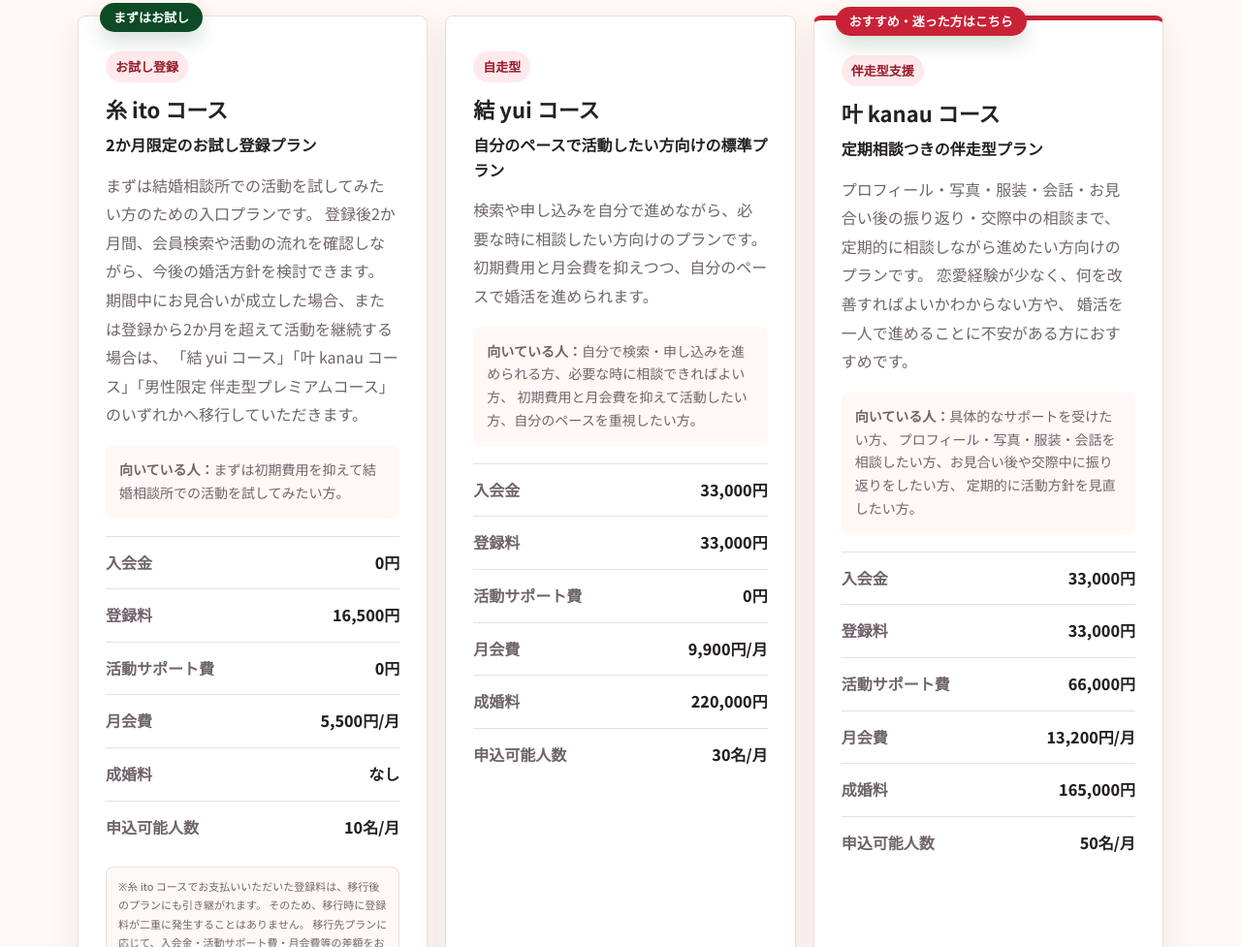
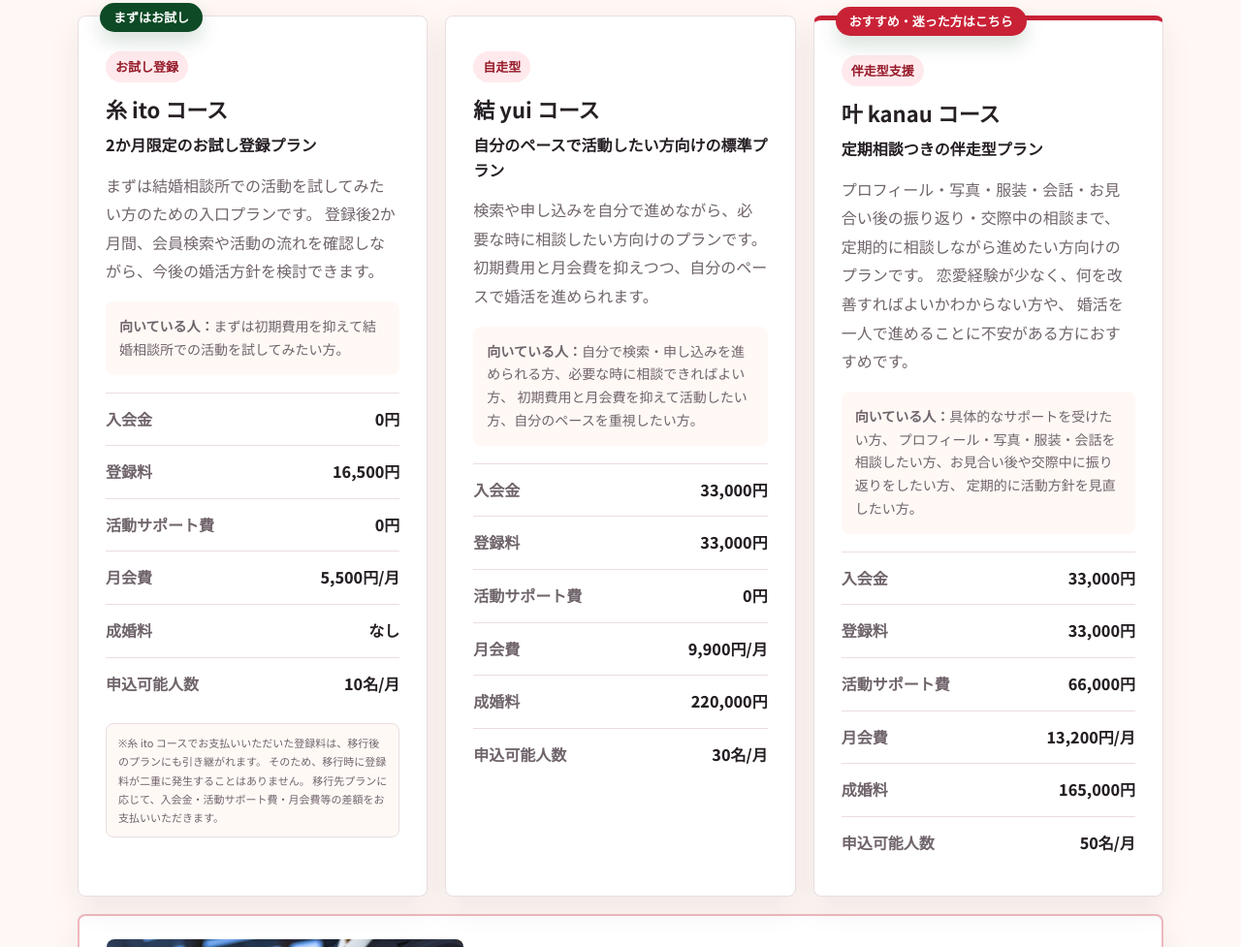
Before and after one commit to int7010/lp-yuito, a plain HTML site: page index.html in a window 1280 px wide. Shown: the part 8197-9174 px from the top of the page at 97% size. Drawn offline with Linux system fonts and the light colour scheme.

Commit message:
Add files via upload

```diff
--- a/index.html
+++ b/index.html
@@ -349,8 +349,6 @@
             <p class="plan-lead">
               まずは結婚相談所での活動を試してみたい方のための入口プランです。
               登録後2か月間、会員検索や活動の流れを確認しながら、今後の婚活方針を検討できます。
-              期間中にお見合いが成立した場合、または登録から2か月を超えて活動を継続する場合は、
-              「結 yui コース」「叶 kanau コース」「男性限定 伴走型プレミアムコース」のいずれかへ移行していただきます。
             </p>
             <p class="plan-fit">
               <strong>向いている人：</strong>まずは初期費用を抑えて結婚相談所での活動を試してみたい方。
```
